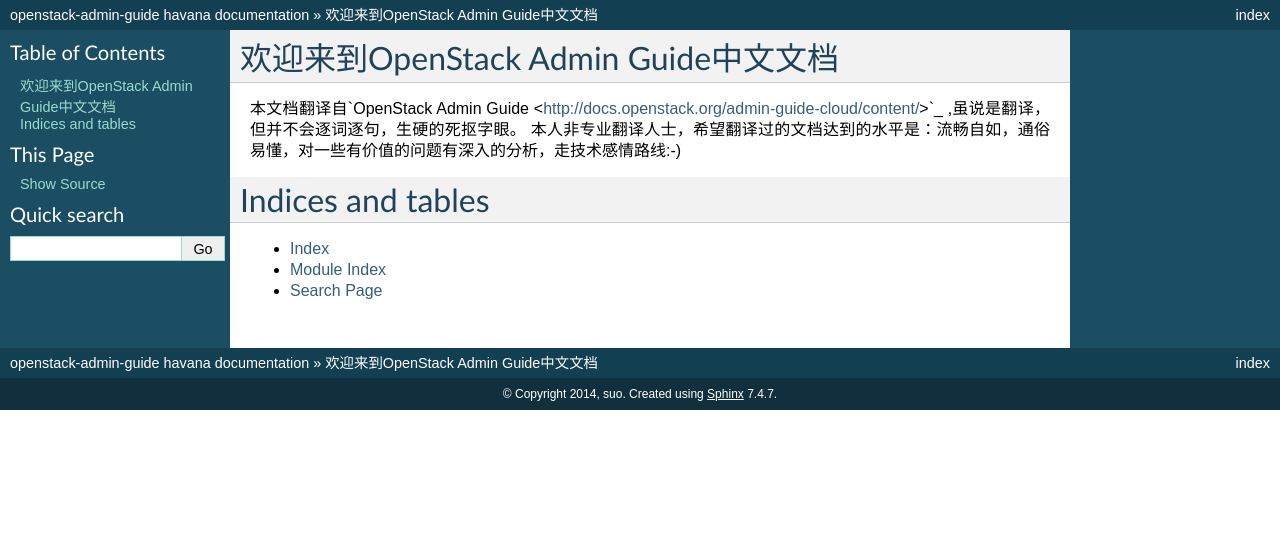
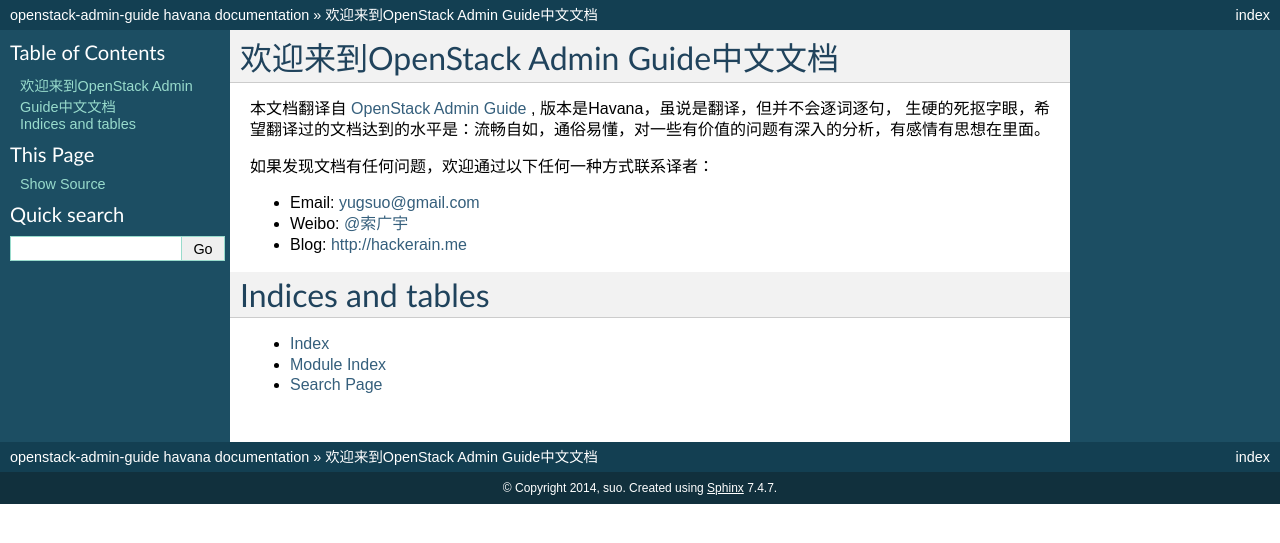
Before and after one commit to Flouse/openstack-admin-guide, a Sphinx documentation site: the page built from source/index.rst, in a window 1280 px wide. Shown: the top 543 px of the page. Built offline with Sphinx 7.4.7, drawn with Linux system fonts in a browser that asks for light colours.

```diff
--- a/source/index.rst
+++ b/source/index.rst
@@ -6,8 +6,14 @@
 欢迎来到OpenStack Admin Guide中文文档
 =================================================
 
-本文档翻译自`OpenStack Admin Guide <http://docs.openstack.org/admin-guide-cloud/content/>`_ ,虽说是翻译，但并不会逐词逐句，生硬的死抠字眼。
-本人非专业翻译人士，希望翻译过的文档达到的水平是：流畅自如，通俗易懂，对一些有价值的问题有深入的分析，走技术感情路线:-)
+本文档翻译自 `OpenStack Admin Guide <http://docs.openstack.org/admin-guide-cloud/content/>`_ , 版本是Havana，虽说是翻译，但并不会逐词逐句，
+生硬的死抠字眼，希望翻译过的文档达到的水平是：流畅自如，通俗易懂，对一些有价值的问题有深入的分析，有感情有思想在里面。
+
+如果发现文档有任何问题，欢迎通过以下任何一种方式联系译者：
+
+* Email: yugsuo@gmail.com
+* Weibo: `@索广宇 <http://weibo.com/yugsuo>`_
+* Blog: `<http://hackerain.me>`_
 
 .. toctree::
    :maxdepth: 2
```
